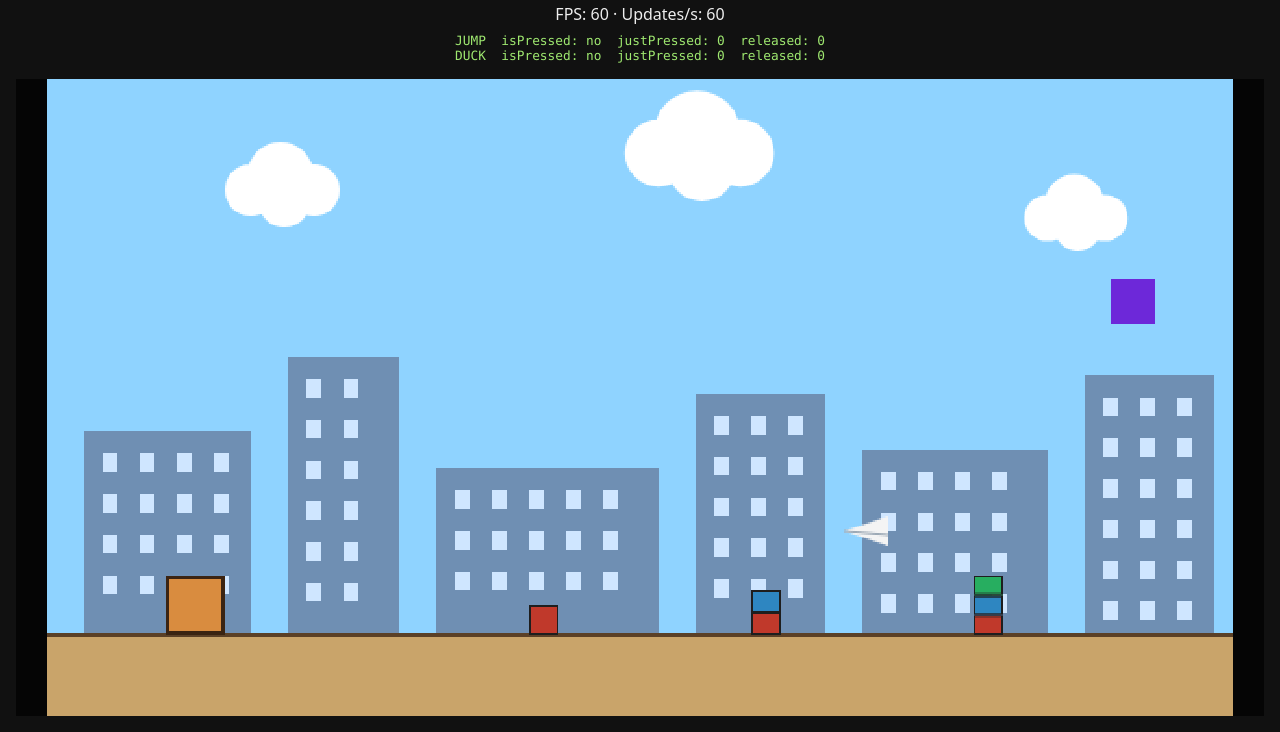
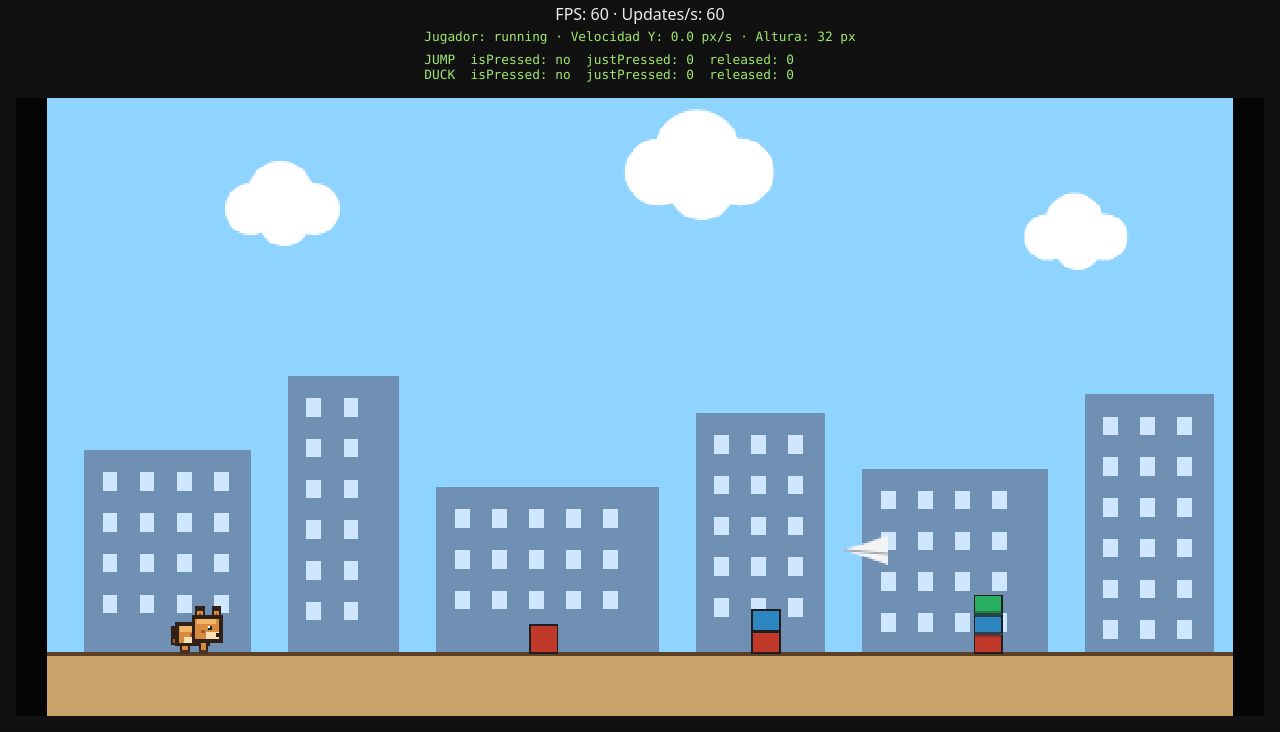
Before and after one commit to PL290723/t-lynx, a website built with Vite: page index.html in a window 1280 px wide. Shown: the part 68-800 px from the top of the page. Built offline with nearby package versions, Linux system fonts and the light colour scheme.

Commit message:
feat(M-05): integra jugador y controles de depuracion

```diff
--- a/src/graphics/PrototypeScene.ts
+++ b/src/graphics/PrototypeScene.ts
@@ -11,15 +11,13 @@ const SceneColors = {
   cloud: '#ffffff',
   building: '#6f8fb3',
   buildingWindow: '#cfe6ff',
-  lynx: '#d98c3f',
-  lynxOutline: '#3b2412',
   airplane: '#f4f4f4',
   airplaneFold: '#9aa7b4',
   books: ['#c0392b', '#2e86c1', '#27ae60', '#8e44ad'],
   bookOutline: '#1e1e1e',
 } as const;
 
-const GROUND_Y = 300;
+export const GROUND_Y = 300;
 
 export function drawPrototypeScene(
   ctx: CanvasRenderingContext2D,
@@ -30,7 +28,6 @@ export function drawPrototypeScene(
   drawBuildings(ctx);
   drawClouds(ctx);
   drawGround(ctx, width, height);
-  drawLynx(ctx, 64, GROUND_Y);
   drawBookStack(ctx, 260, GROUND_Y, 16, 1);
   drawBookStack(ctx, 380, GROUND_Y, 24, 2);
   drawBookStack(ctx, 500, GROUND_Y, 32, 3);
@@ -108,19 +105,6 @@ function drawGround(ctx: CanvasRenderingContext2D, width: number, height: number
   ctx.stroke();
 }
 
-/** Lince provisional: rectángulo de 32x32 apoyado en el suelo. */
-function drawLynx(ctx: CanvasRenderingContext2D, x: number, groundY: number): void {
-  const size = 32;
-  const top = groundY - size;
-
-  ctx.fillStyle = SceneColors.lynx;
-  ctx.fillRect(x, top, size, size);
-
-  ctx.strokeStyle = SceneColors.lynxOutline;
-  ctx.lineWidth = 2;
-  ctx.strokeRect(x + 1, top + 1, size - 2, size - 2);
-}
-
 /**
  * Pila de libros apoyada en el suelo. El obstáculo mide 16 de ancho y
  * totalHeight de alto (16, 24 o 32), dividido entre la cantidad de libros.
--- a/src/main.ts
+++ b/src/main.ts
@@ -1,6 +1,7 @@
 import './style.css';
 import { Engine } from './core/Engine';
 import { GameLoop } from './core/GameLoop';
+import { Player } from './entities/Player';
 import { drawPrototypeScene } from './graphics/PrototypeScene';
 import { InputAction, InputHandler } from './systems/InputHandler';
 import { GameState } from './types/game.types';
@@ -18,6 +19,7 @@ app.innerHTML = `
     <h1>T-Lynx</h1>
     <p>Estado actual: ${state}</p>
     <p class="loop-debug">FPS: — · Updates/s: —</p>
+    <p class="player-debug" aria-live="polite"></p>
     <pre class="input-debug" aria-live="polite"></pre>
   </header>
   <main class="game-viewport" aria-label="Área de juego">
@@ -30,25 +32,16 @@ app.innerHTML = `
 const viewport = app.querySelector<HTMLElement>('.game-viewport');
 const canvas = app.querySelector<HTMLCanvasElement>('.game-canvas');
 const loopDebug = app.querySelector<HTMLParagraphElement>('.loop-debug');
+const playerDebug = app.querySelector<HTMLParagraphElement>('.player-debug');
 const inputDebug = app.querySelector<HTMLPreElement>('.input-debug');
 
-if (!viewport || !canvas || !loopDebug || !inputDebug) {
+if (!viewport || !canvas || !loopDebug || !playerDebug || !inputDebug) {
   throw new Error('No se pudo crear el área de juego');
 }
 
 const engine = new Engine(canvas, viewport);
 const input = new InputHandler(window, viewport);
-
-const rectangle = {
-  width: 24,
-  height: 24,
-  y: 108,
-  speed: 120,
-  color: '#6d28d9',
-} as const;
-const trackLength = engine.width + rectangle.width;
-let previousDistance = 0;
-let distance = 0;
+const player = new Player(input);
 
 const counters: Record<InputAction, { justPressed: number; released: number }> = {
   [InputAction.Jump]: { justPressed: 0, released: 0 },
@@ -56,8 +49,7 @@ const counters: Record<InputAction, { justPressed: number; released: number }> =
 };
 
 const update = (dt: number): void => {
-  previousDistance = distance;
-  distance = (distance + rectangle.speed * dt) % trackLength;
+  player.update(dt);
 
   const lines: string[] = [];
 
@@ -82,6 +74,13 @@ const update = (dt: number): void => {
     inputDebug.textContent = inputText;
   }
 
+  const playerText =
+    `Jugador: ${player.state} · Velocidad Y: ${player.verticalVelocity.toFixed(1)} px/s` +
+    ` · Altura: ${player.height} px`;
+  if (playerDebug.textContent !== playerText) {
+    playerDebug.textContent = playerText;
+  }
+
   input.update();
 };
 
@@ -89,13 +88,7 @@ const render = (alpha: number): void => {
   const ctx = engine.getContext();
   engine.clear();
   drawPrototypeScene(ctx, engine.width, engine.height);
-
-  // Al dar la vuelta, interpola hacia delante y aplica el módulo al final.
-  const nextDistance = distance < previousDistance ? distance + trackLength : distance;
-  const interpolatedDistance = previousDistance + (nextDistance - previousDistance) * alpha;
-  const x = (interpolatedDistance % trackLength) - rectangle.width;
-  ctx.fillStyle = rectangle.color;
-  ctx.fillRect(x, rectangle.y, rectangle.width, rectangle.height);
+  player.render(ctx, alpha);
 
   const loopText = `FPS: ${loop.fps || '—'} · Updates/s: ${loop.ups || '—'}`;
   if (loopDebug.textContent !== loopText) {
@@ -104,4 +97,20 @@ const render = (alpha: number): void => {
 };
 
 const loop = new GameLoop(update, render);
+
+// TEMPORAL: K derrota, R reinicia y H muestra la hitbox; M-08 reemplazará K/R.
+window.addEventListener('keydown', (event) => {
+  if (event.repeat) {
+    return;
+  }
+
+  if (event.code === 'KeyK') {
+    player.defeat();
+  } else if (event.code === 'KeyR') {
+    player.reset();
+  } else if (event.code === 'KeyH') {
+    player.showHitbox = !player.showHitbox;
+  }
+});
+
 loop.start();
--- a/src/style.css
+++ b/src/style.css
@@ -62,3 +62,10 @@ body {
   text-align: left;
   color: #9fe870;
 }
+
+.player-debug {
+  margin-top: 0.25rem;
+  font-family: Consolas, monospace;
+  font-size: 0.8rem;
+  color: #9fe870;
+}
```
